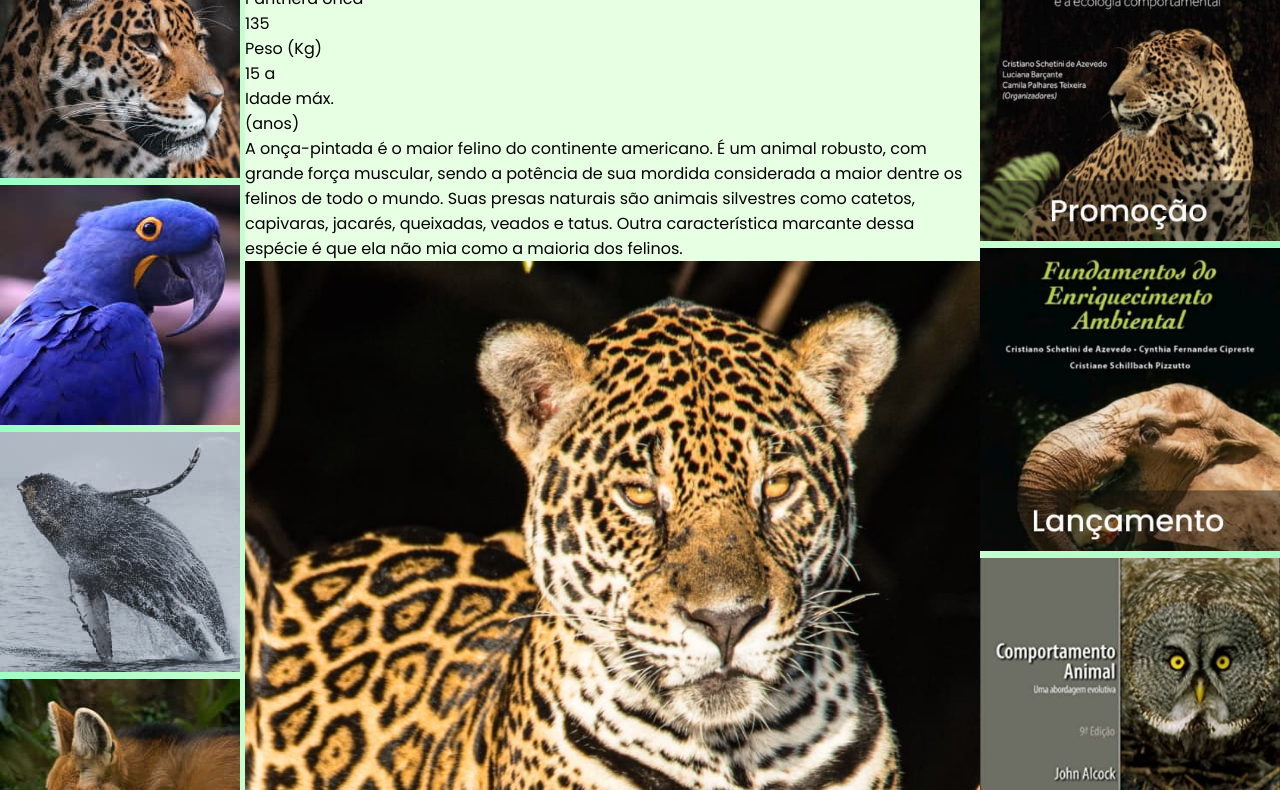
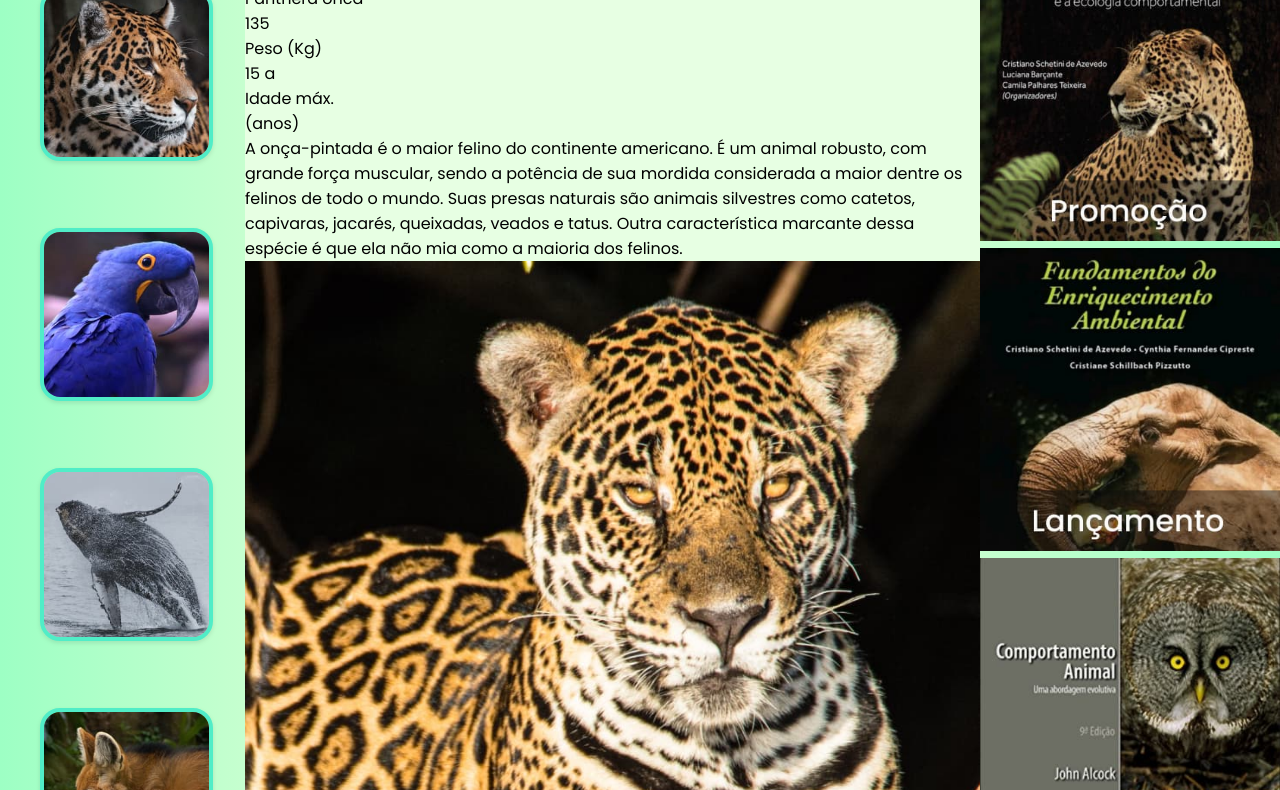
Before and after one commit to anasander/protecc, a plain HTML site: page index.html in a window 1280 px wide. Shown: the part 212-1002 px from the top of the page. Drawn offline with Linux system fonts and the light colour scheme.

Commit message:
sidenav inicial

```diff
--- a/style.css
+++ b/style.css
@@ -37,6 +37,8 @@ img {
     "sidenav content ads"
     "footer footer footer";
 }
+
+/* HEADER */
 
 .header {
   grid-area: header;
@@ -78,19 +80,45 @@ img {
   background-color: #c6ffcf;
 }
 
+/* SIDENAV */
+
 .sidenav {
   grid-area: sidenav;
   background-image: linear-gradient(to right, #9dffc4, #c6ffcf);
+  justify-content: center;
+  padding: 50px 40px;
 }
+
+.sidenav img {
+  border-radius: 20px;
+  border: solid 4px #50edc7;
+  filter: drop-shadow(0px 2px 2px rgba(0, 0, 0, 0.1));
+}
+
+.sidenav img:hover {
+  border: solid 4px #e7ffe3;
+  filter: drop-shadow(2px 2px 2px #50edc7);
+}
+
+.sidenav li + li {
+  display: block;
+  margin-top: 60px;
+}
+
+/* CONTENT */
 
 .content {
   grid-area: content;
 }
 
+/* ADS */
+
 .ads {
   grid-area: ads;
   background-image: linear-gradient(to right, #c6ffcf, #9dffc4);
 }
+
+/* FOOTER */
 
 .footer {
   grid-area: footer;
```
